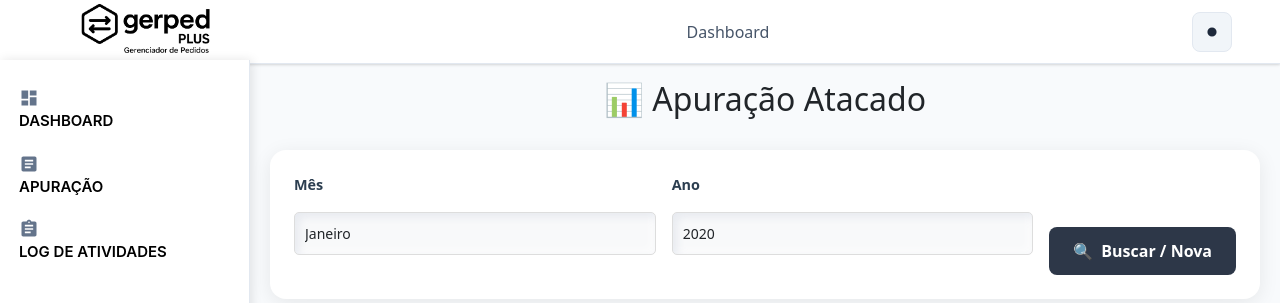
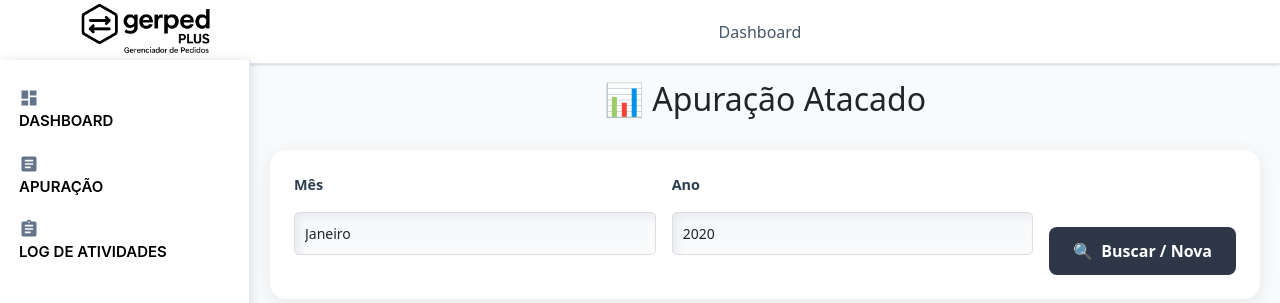
Before and after one commit to ericoneto1405/sistema-sap, a Python web app: template meu_app/templates/apuracao.html in a window 1280 px wide. Shown: the top 303 px of the page. Run offline with Jinja, Linux system fonts and the light colour scheme; the template is opened without the code that fills it, so the values that code supplies are empty.

Commit message:
Auto-commit: 2025-10-08 23:30:49
Arquivos modificados:
- meu_app/templates/base.html

```diff
--- a/meu_app/templates/base.html
+++ b/meu_app/templates/base.html
@@ -4,7 +4,6 @@
     {% set csrf_token_value = csrf_token() %}
     <link rel="icon" href="{{ url_for('static', filename='images/logo_gerpedplus.png') }}">
     <link rel="stylesheet" href="{{ url_for("static", filename="style.css") }}">
-    <link rel="stylesheet" href="{{ url_for('static', filename='dark-mode.css') }}">
     <meta name="csrf-token" content="{{ csrf_token_value }}">
     <script nonce="{{ nonce }}">
         window.CSRF_TOKEN = "{{ csrf_token_value }}";
@@ -29,16 +28,6 @@
                 <span class="page-title">{% block page_title %}Dashboard{% endblock %}</span>
             </div>
             <div class="header-right">
-                <!-- Botão Dark Mode -->
-                <button id="dark-mode-toggle" class="dark-mode-btn" title="Alternar modo escuro">
-                    <svg class="sun-icon" viewBox="0 0 24 24" fill="currentColor">
-                        <path d="M12 17.5a5.5 5.5 0 100-11 5.5 5.5 0 000 11zM12 2v3m0 14v3M4.22 4.22l2.12 2.12m11.32 11.32l2.12 2.12M2 12h3m14 0h3M4.22 19.78l2.12-2.12m11.32-11.32l2.12-2.12"/>
-                    </svg>
-                    <svg class="moon-icon" viewBox="0 0 24 24" fill="currentColor" style="display: none;">
-                        <path d="M21 12.79A9 9 0 1111.21 3 7 7 0 0021 12.79z"/>
-                    </svg>
-                </button>
-
                 <div class="user-info">
                     {% if session.usuario_nome %}
                         <span>{{ session.usuario_nome }}</span>
@@ -229,6 +218,5 @@
     </script>
 
     <script nonce="{{ nonce }}" src="{{ url_for('static', filename='sidebar.js') }}"></script>
-    <script nonce="{{ nonce }}" src="{{ url_for('static', filename='dark-mode.js') }}"></script>
 </body>
 </html>
```
